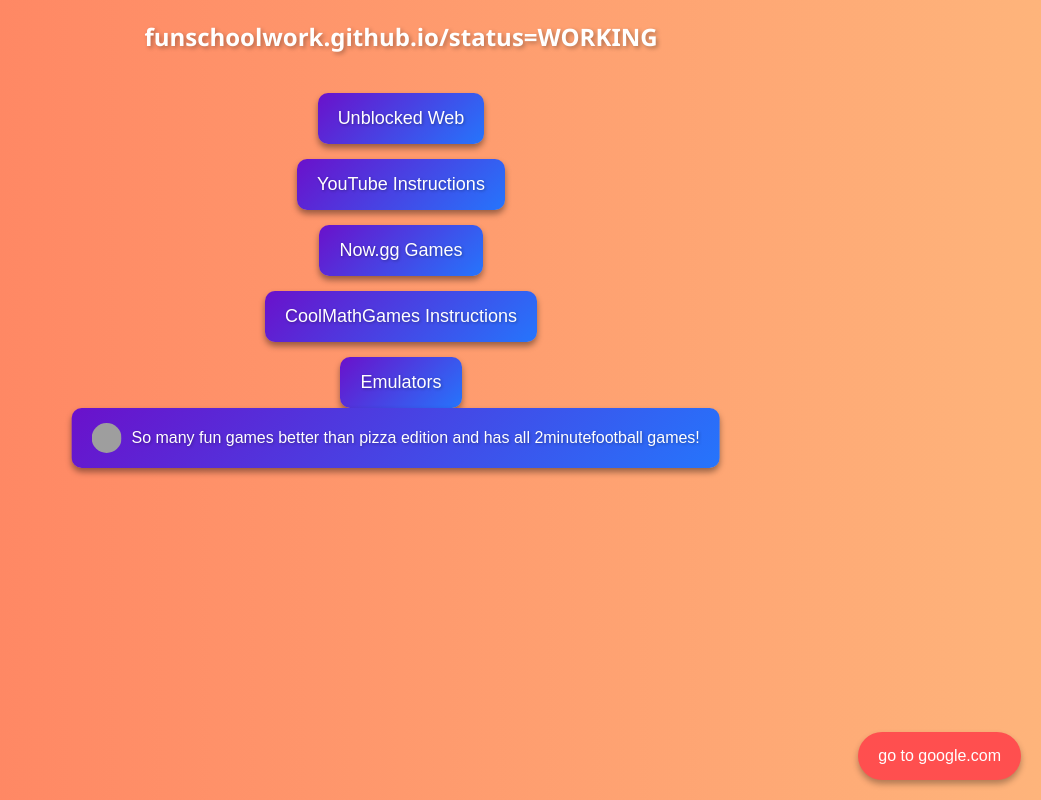
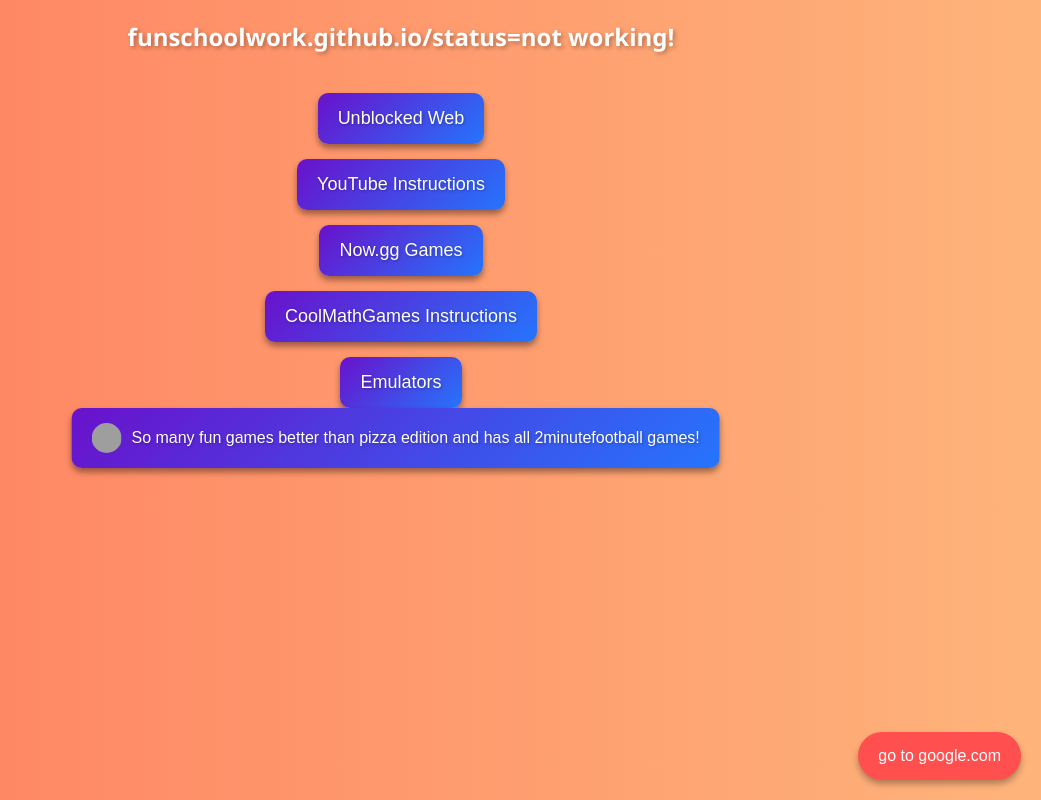
Before and after one commit to funschoolwork/funschoolwork.github.io, a plain HTML site: page index.html in a window 1280 px wide. Shown: the whole page, without its empty margins (239-1280 px from the left). Drawn offline with Linux system fonts and the light colour scheme; grey boxes are pictures that could not be loaded.

Commit message:
Update index.html

```diff
--- a/index.html
+++ b/index.html
@@ -191,7 +191,7 @@
 <body>
 
     <!-- Title -->
-    <div class="title">funschoolwork.github.io/status=WORKING</div>
+    <div class="title">funschoolwork.github.io/status=not working!</div>
 
     <!-- Full-Screen Content -->
     <div class="fullscreen-content" id="fullscreen-content">
```
